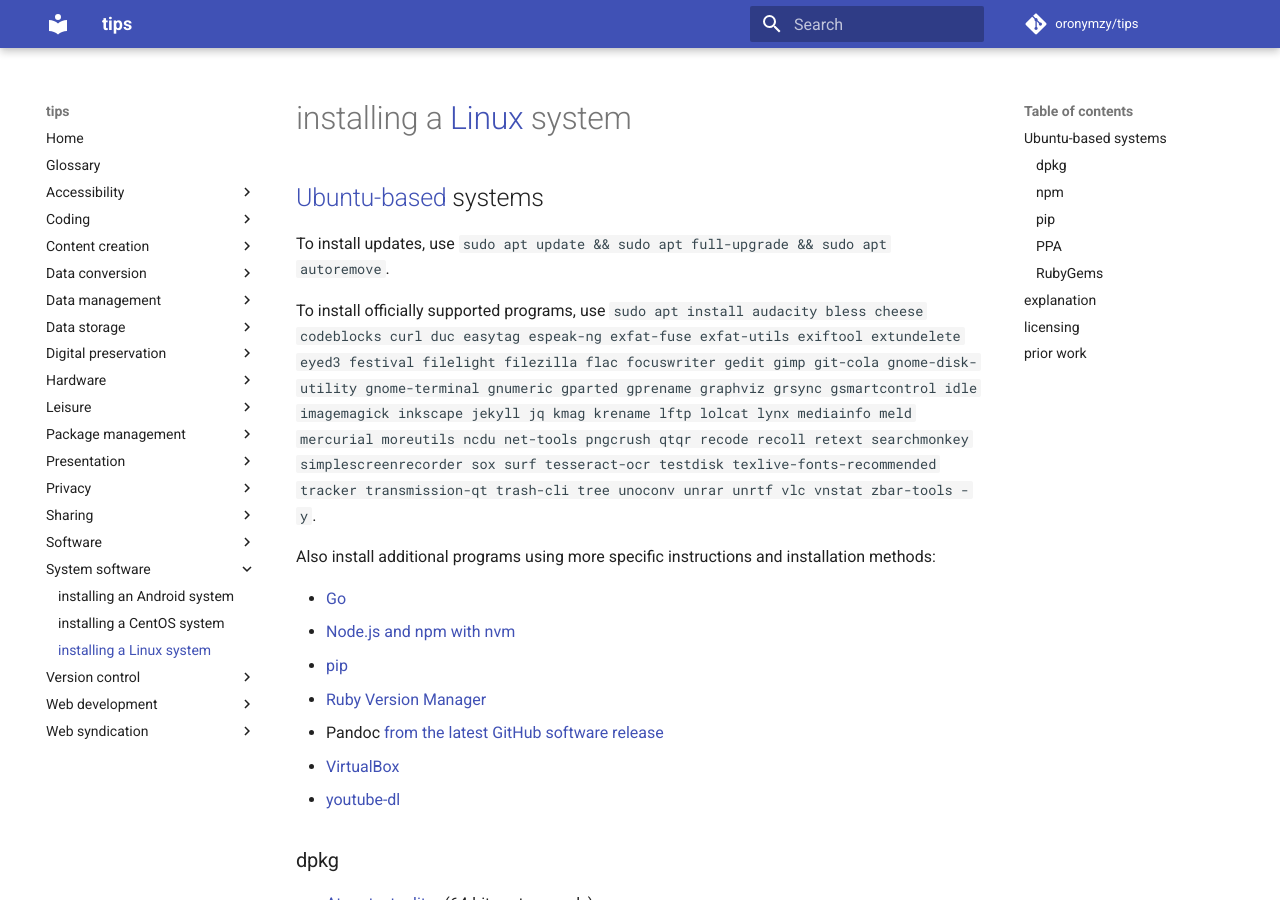
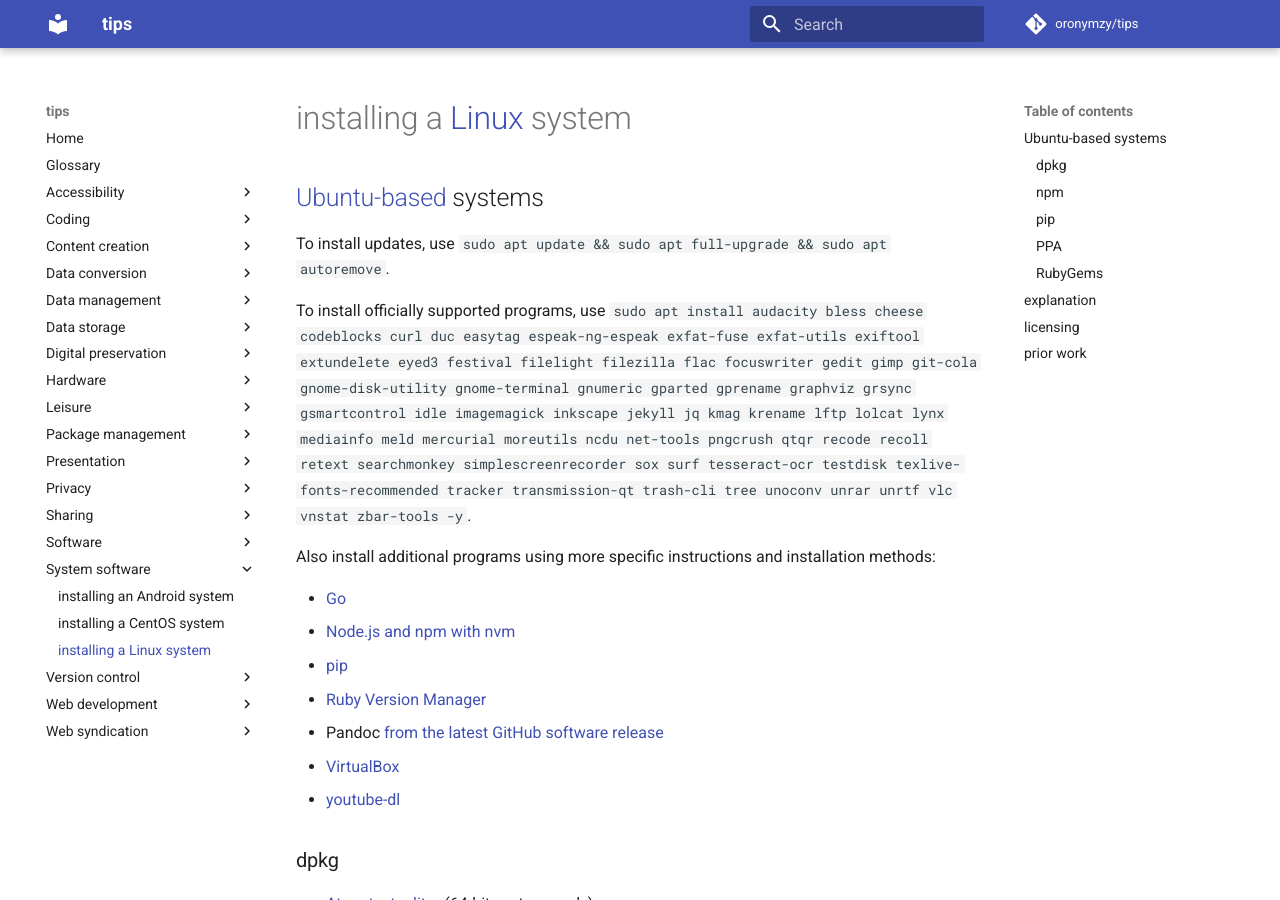
Before and after one commit to oronymzy/tips, an MkDocs documentation site: the page built from docs/insLnxS.md, in a window 1280 px wide and 900 px high. Built offline with MkDocs 1.6.1 and Material for MkDocs 9.7.7, drawn with Linux system fonts in a browser that asks for light colours; comment, search, counter and statistics services are not loaded; some of the changed text lies outside the part shown.

Commit message:
Replace 'espeak-ng' package with 'espeak-ng-espeak'

```diff
--- a/docs/insLnxS.md
+++ b/docs/insLnxS.md
@@ -3,7 +3,7 @@
 
 To install updates, use `sudo apt update && sudo apt full-upgrade && sudo apt autoremove`.
 
-To install officially supported programs, use `sudo apt install audacity bless cheese codeblocks curl duc easytag espeak-ng exfat-fuse exfat-utils exiftool extundelete eyed3 festival filelight filezilla flac focuswriter gedit gimp git-cola gnome-disk-utility gnome-terminal gnumeric gparted gprename graphviz grsync gsmartcontrol idle imagemagick inkscape jekyll jq kmag krename lftp lolcat lynx mediainfo meld mercurial moreutils ncdu net-tools pngcrush qtqr recode recoll retext searchmonkey simplescreenrecorder sox surf tesseract-ocr testdisk texlive-fonts-recommended tracker transmission-qt trash-cli tree unoconv unrar unrtf vlc vnstat zbar-tools -y`.
+To install officially supported programs, use `sudo apt install audacity bless cheese codeblocks curl duc easytag espeak-ng-espeak exfat-fuse exfat-utils exiftool extundelete eyed3 festival filelight filezilla flac focuswriter gedit gimp git-cola gnome-disk-utility gnome-terminal gnumeric gparted gprename graphviz grsync gsmartcontrol idle imagemagick inkscape jekyll jq kmag krename lftp lolcat lynx mediainfo meld mercurial moreutils ncdu net-tools pngcrush qtqr recode recoll retext searchmonkey simplescreenrecorder sox surf tesseract-ocr testdisk texlive-fonts-recommended tracker transmission-qt trash-cli tree unoconv unrar unrtf vlc vnstat zbar-tools -y`.
 
 Also install additional programs using more specific instructions and installation methods:
 
@@ -59,7 +59,7 @@ For Lubuntu, install additional packages using `sudo apt install dolphin kate op
 | `curl`                         | [Curl]                                                   | [data transmission]                                  | [CLI]          | MIT/X-inspired license[^insLnxS10] [^insLnxS68]                      | [C]
 | `duc`                          | [Duc]                                                    | [computer data storage] analysis                     | [CLI] or [GUI] | [GNU GPL v3.0] [^insLnxS47]                                          | [C]
 | `easytag`                      | [EasyTag]                                                | [tag editing]                                        | [GUI]          | [GNU GPL v2.0] or later[^insLnxS14]                                  | [C]
-| `espeak-ng`                    | [eSpeak NG]                                              | [speech synthesis]                                   | [CLI]          | [GNU GPL v3.0] [^insLnxS23]                                          | [C]
+| `espeak-ng-espeak`             | [eSpeak NG]                                              | [speech synthesis]                                   | [CLI]          | [GNU GPL v3.0] [^insLnxS23]                                          | [C]
 | `exfat-fuse` and `exfat-utils` | [exfat]                                                  | implementation of [exFAT] [file system]              |                | [GNU GPL v2.0] [^insLnxS15]                                          | [C]
 | `exiftool`                     | [ExifTool]                                               | [tag editing]                                        | [CLI]          | [GNU GPL v1.0] or later[^insLnxS16] [^insLnxS69]                     | [Perl]
 | `extundelete`                  | [extundelete]                                            | [undeletion]                                         | [CLI]          | [GNU GPL v2.0] [^insLnxS17]                                          | [C++]
```
